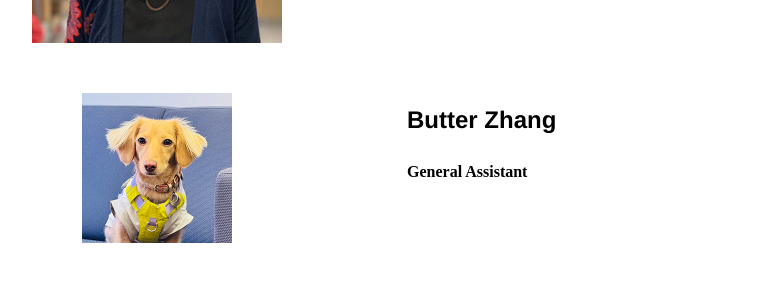
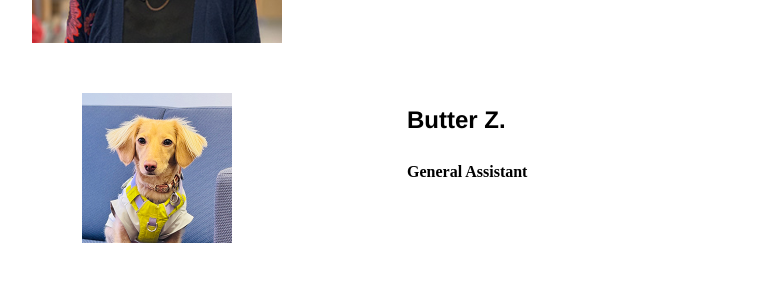
Before and after one commit to luogenomics/luogenomics.github.io, a Jekyll site: the page built from people/index.html, in a window 1280 px wide and 900 px high, scrolled down 652 px. Shown: the part 154-454 px from the top of the window, without its empty margins (233-1012 px from the left). Built offline with Jekyll 4.4.1, drawn with Linux system fonts in a browser that asks for light colours.

Commit message:
Update index.html

```diff
--- a/people/index.html
+++ b/people/index.html
@@ -44,7 +44,7 @@ title: Luo Lab People
     </a>
   </div>
   <div class="projecttextbox pull-left" style="line-height:100%">
-    <p><h2>Butter Zhang</h2>
+    <p><h2>Butter Z.</h2>
     <br><strong>General Assistant</strong><br>
   </div>
 </div>
```
